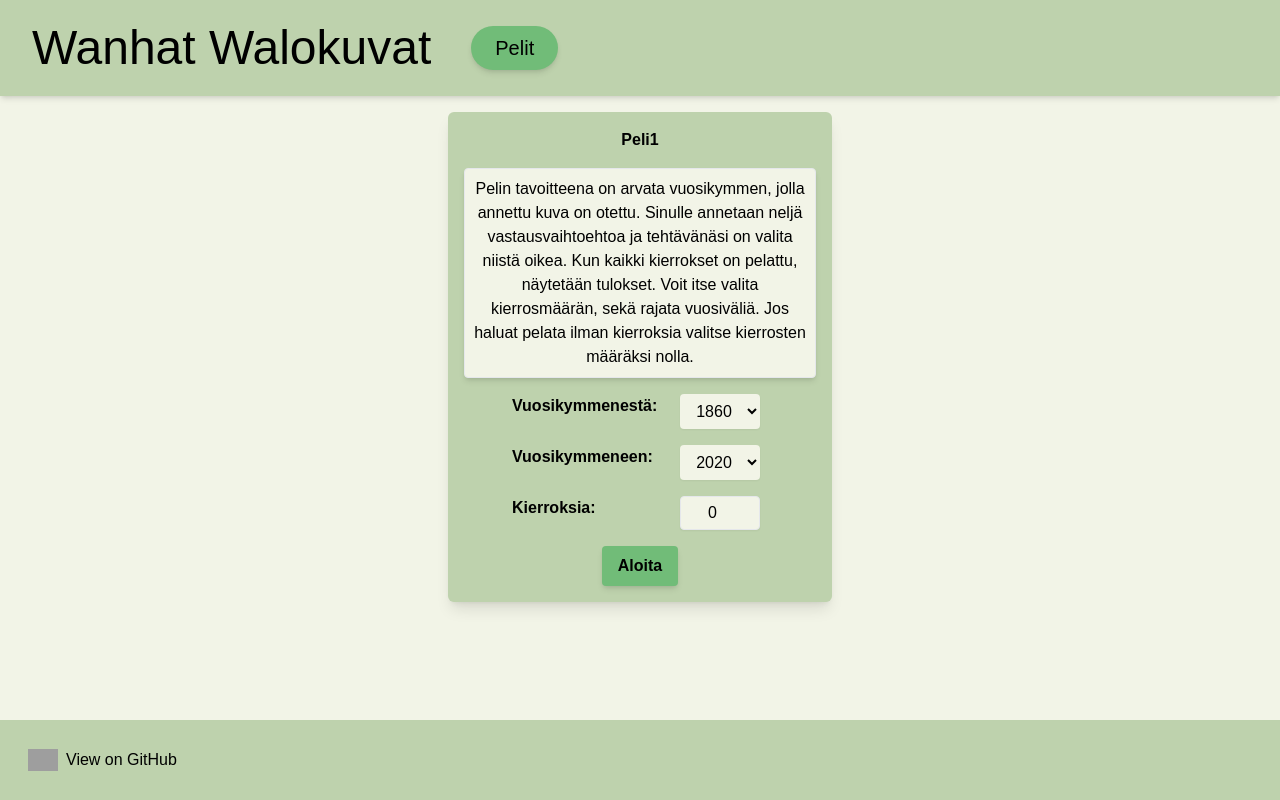
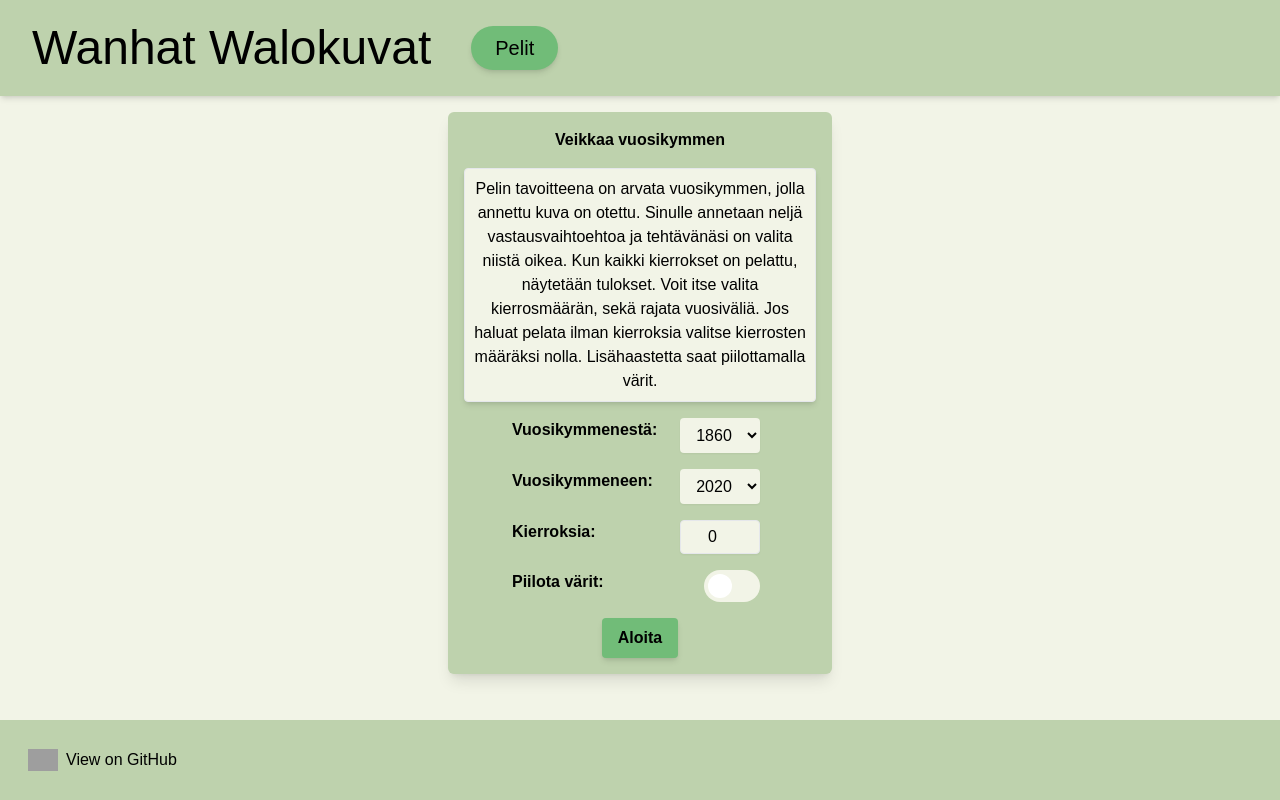
Before and after one commit to JesseK13241/WanhatWalokuvat, a Next.js app: page /pelit/peli1 in a window 1280 px wide. Built offline with nearby package versions, Linux system fonts and the light colour scheme; grey boxes are pictures that could not be loaded; a web font is replaced by a local one.

Commit message:
Värittömille kuville toggle, closes #83

```diff
--- a/src/app/pelit/peli1/PhotoAndAnswersContainer.js
+++ b/src/app/pelit/peli1/PhotoAndAnswersContainer.js
@@ -10,6 +10,7 @@ export default function PhotoAndAnswersContainer({
   score,
   answered,
   setAnswered,
+  colorsOff
 }) {
   const [imageLoading, setImageLoading] = useState(true)
   const [readyToAnswer, setReadyToAnswer] = useState(false)
@@ -34,7 +35,7 @@ export default function PhotoAndAnswersContainer({
           imageLoading
             ? "h-0"
             : `h-80 w-auto rounded bg-tertiary object-contain shadow-md ${
-                answered ? "" : "grayscale"
+                colorsOff ? (answered ? "" : "grayscale") : ""
               }`
         }
         onLoad={() => {
--- a/src/app/pelit/peli1/Start.js
+++ b/src/app/pelit/peli1/Start.js
@@ -1,4 +1,3 @@
-import { getResultCount } from "@/services/photos"
 import { useState } from "react"
 
 export default function Aloitus({ returnParams }) {
@@ -8,6 +7,7 @@ export default function Aloitus({ returnParams }) {
     Math.floor(new Date().getFullYear() / 10) * 10
   )
   const [rounds, setRounds] = useState(0)
+  const [colorsOff, setColorsOff] = useState(false)
 
   const currentDecade = Math.floor(new Date().getFullYear() / 10) * 10
   const decades = []
@@ -17,19 +17,20 @@ export default function Aloitus({ returnParams }) {
 
   const handleSubmit = async () => {
     const decadeRange = `${startDecade}-${Number(endDecade) + 9}`
-    returnParams(decadeRange, rounds)
+    returnParams(decadeRange, rounds, colorsOff)
   }
 
   return (
     <div className="flex items-center justify-center">
       <form className="m-4 flex w-96 flex-col items-center space-y-4 rounded-md bg-secondary p-4 text-center shadow-lg">
-        <h1 className="font-bold">Peli1</h1>
+        <h1 className="font-bold">Veikkaa vuosikymmen</h1>
         <p className="rounded border bg-primary p-2 shadow-md">
           Pelin tavoitteena on arvata vuosikymmen, jolla annettu kuva on otettu.
           Sinulle annetaan neljä vastausvaihtoehtoa ja tehtävänäsi on valita
           niistä oikea. Kun kaikki kierrokset on pelattu, näytetään tulokset.
           Voit itse valita kierrosmäärän, sekä rajata vuosiväliä. Jos haluat
-          pelata ilman kierroksia valitse kierrosten määräksi nolla.
+          pelata ilman kierroksia valitse kierrosten määräksi nolla. Lisähaastetta
+          saat piilottamalla värit.
         </p>
 
         <div className="flex w-64 justify-between">
@@ -88,6 +89,20 @@ export default function Aloitus({ returnParams }) {
           />
         </div>
 
+        <div className="flex w-64 justify-between font-bold">
+          Piilota värit:
+          <label className="relative mx-2 block h-8 w-14 cursor-pointer rounded-full bg-primary" htmlFor="bwInput">
+            <input
+              defaultChecked={colorsOff}
+              id="bwInput"
+              type="checkbox"
+              className="peer sr-only"
+              onChange={() => setColorsOff(!colorsOff)}
+            />
+            <span className="absolute left-1 top-1 size-6 rounded-full bg-white transition peer-checked:left-7 peer-checked:bg-accent"/>
+          </label>
+        </div>
+
         <button
           type="button"
           onClick={handleSubmit}
--- a/src/app/pelit/peli1/page.js
+++ b/src/app/pelit/peli1/page.js
@@ -1,8 +1,8 @@
 "use client"
 import PhotoAndAnswersContainer from "@/app/pelit/peli1/PhotoAndAnswersContainer"
-import Tulokset from "@/components/Results"
+import Results from "@/components/Results"
 import Skeleton from "@/app/pelit/peli1/Skeleton"
-import Aloitus from "@/app/pelit/peli1/Start"
+import Start from "@/app/pelit/peli1/Start"
 import PhotoInfo from "@/components/PhotoInfo"
 import { getRandomPhoto } from "@/services/photos"
 import Image from "next/image"
@@ -17,6 +17,7 @@ export default function Peli1() {
   const [totalRounds, setTotalRounds] = useState()
   const [score, setScore] = useState(0)
   const [answered, setAnswered] = useState(false)
+  const [colorsOff, setColorsOff] = useState(false)
 
   const [readyToFetch, setReadyToFetch] = useState(false)
   const [isFetching, setIsFetching] = useState(true)
@@ -56,9 +57,10 @@ export default function Peli1() {
     setAnswered(false)
   }
 
-  const setParams = (decadeRange, rounds) => {
+  const setParams = (decadeRange, rounds, colorsOff) => {
     setDecadeRange(decadeRange)
     setTotalRounds(rounds)
+    setColorsOff(colorsOff)
     setReadyToFetch(true)
   }
 
@@ -79,11 +81,11 @@ export default function Peli1() {
     nextRound("handleRetry")
   }
 
-  if (roundNumber == 0) return <Aloitus returnParams={setParams} />
+  if (roundNumber == 0) return <Start returnParams={setParams} />
 
   if (roundNumber > totalRounds && totalRounds)
     return (
-      <Tulokset
+      <Results
         score={score}
         totalRounds={totalRounds}
         restart={handleRestart}
@@ -103,6 +105,8 @@ export default function Peli1() {
     if (building) buildings = buildings + ", " + building
   }
 
+  currentPhoto.building = buildings
+
   return (
     <div className="flex items-center justify-center">
       <div className="m-4 flex w-screen max-w-xl flex-col items-center rounded-md bg-secondary p-6 shadow-lg">
@@ -113,6 +117,7 @@ export default function Peli1() {
           setScore={setScore}
           answered={answered}
           setAnswered={setAnswered}
+          colorsOff={colorsOff}
         />
 
         <button
```
